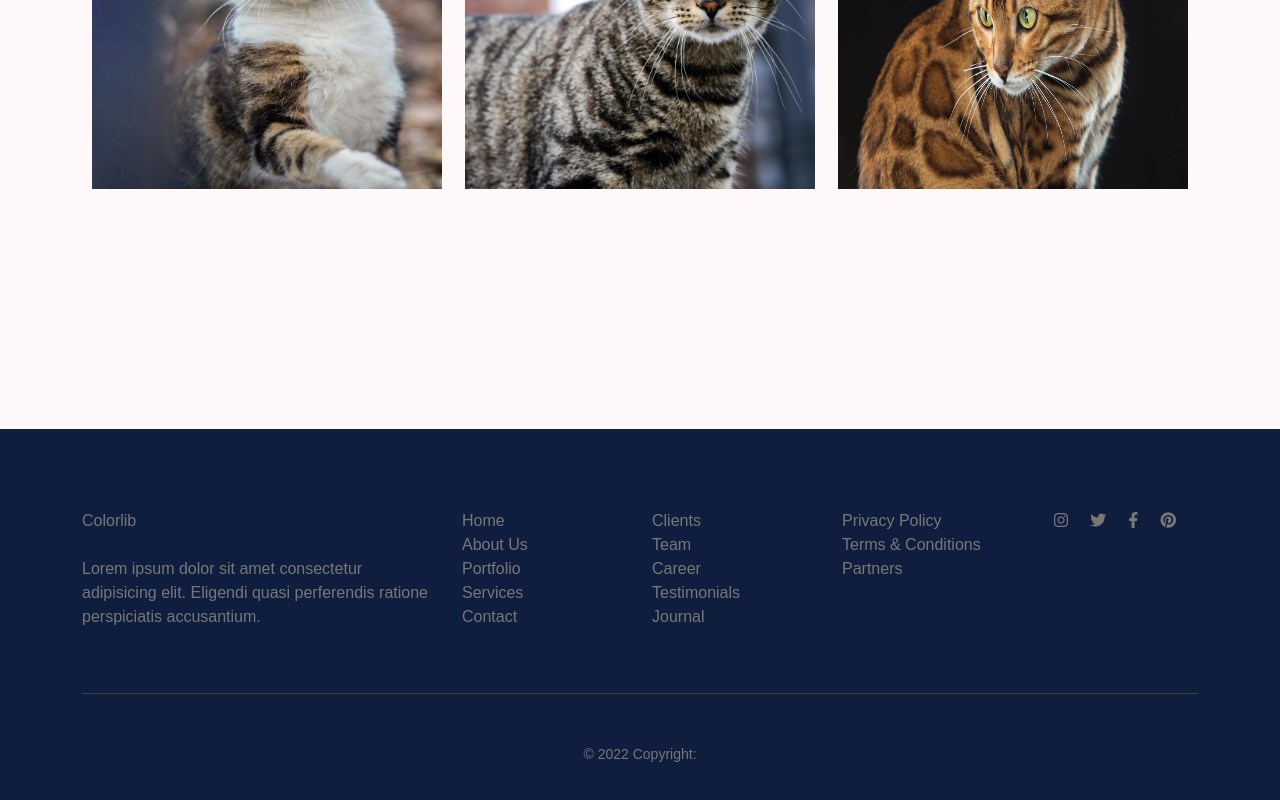
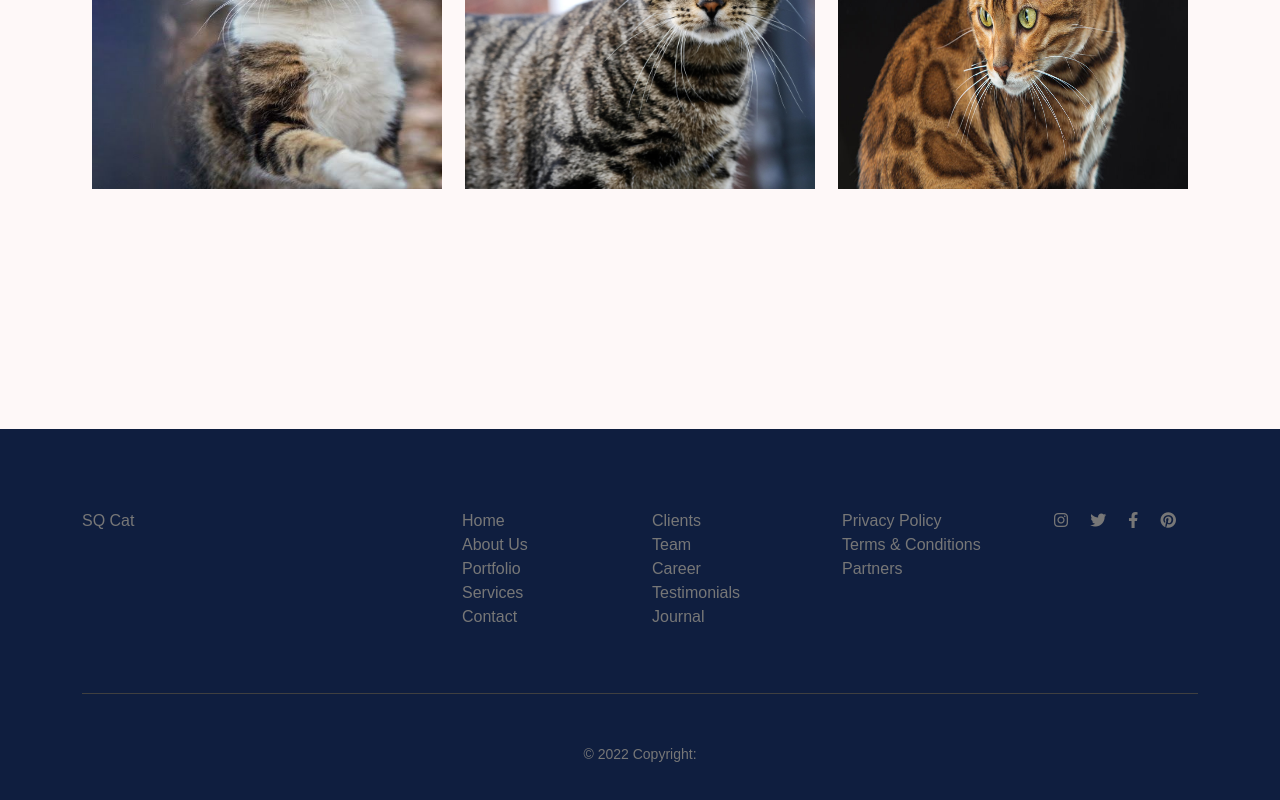
Before and after one commit to saddam-maratouq/Cat_Store, a React (Vite) app: page / in a window 1280 px wide. Shown: the part 5020-5820 px from the top of the page. Built offline with nearby package versions, Linux system fonts and the light colour scheme.

Commit message:
Edit footer

```diff
--- a/src/components/footer/Footer.jsx
+++ b/src/components/footer/Footer.jsx
@@ -15,8 +15,8 @@ const Footer = () => {
 <div class="container">
 <div class="row">
 <div class="col-md-4 pr-md-5">
-<a href="#" class="footer-site-logo d-block mb-4">Colorlib</a>
-<p>Lorem ipsum dolor sit amet consectetur adipisicing elit. Eligendi quasi perferendis ratione perspiciatis accusantium.</p>
+<a href="#" class="footer-site-logo d-block mb-4">SQ Cat</a>
+{/* <p>Lorem ipsum dolor sit amet consectetur adipisicing elit. Eligendi quasi perferendis ratione perspiciatis accusantium.</p> */}
 </div>
 <div class="col-md">
 <ul class="list-unstyled nav-links">
```
